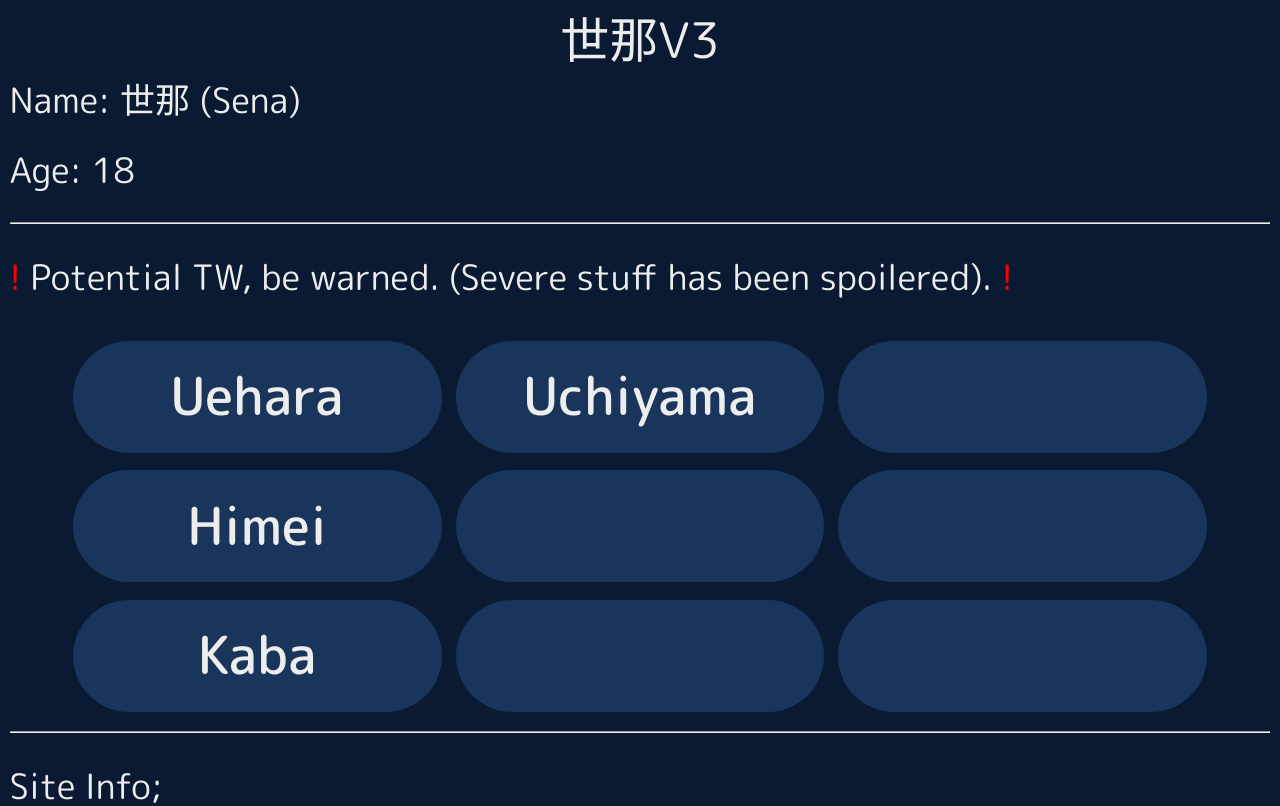
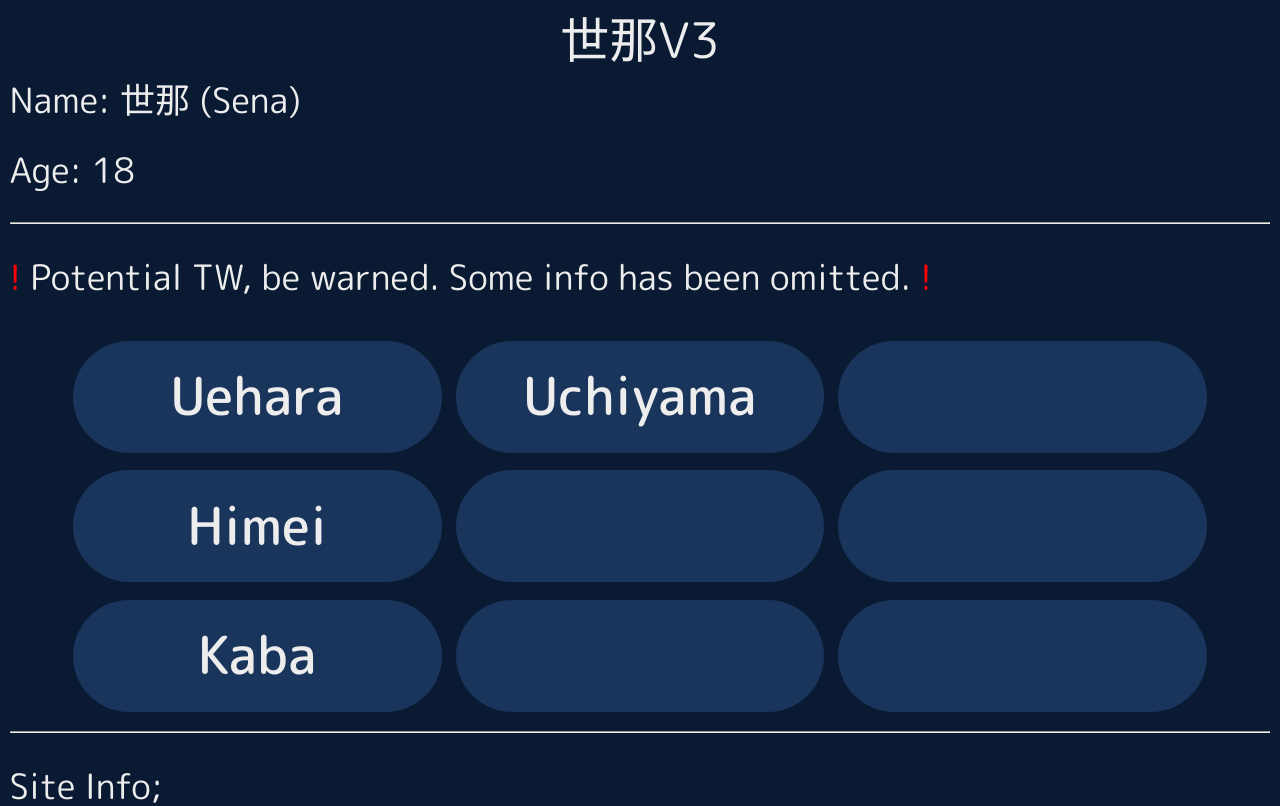
Before and after one commit to hellidox/Sena-1.github.io, a plain HTML site: page v3/index.html in a window 1280 px wide. Shown: the top 806 px of the page. Drawn offline with Linux system fonts and the light colour scheme.

Commit message:
Update index.html

```diff
--- a/v3/index.html
+++ b/v3/index.html
@@ -18,7 +18,7 @@
   <p>Name: 世那 (Sena)</p>
   <p>Age: 18</p>
   <hr>
-  <p><span style="color:red"> ! </span>Potential TW, be warned. (Severe stuff has been spoilered).<span style="color:red" ;> ! </span></p>
+  <p><span style="color:red"> ! </span>Potential TW, be warned. Some info has been omitted.<span style="color:red" ;> ! </span></p>
   <div class="inner">
     <div class="columns">
       <div>
```
